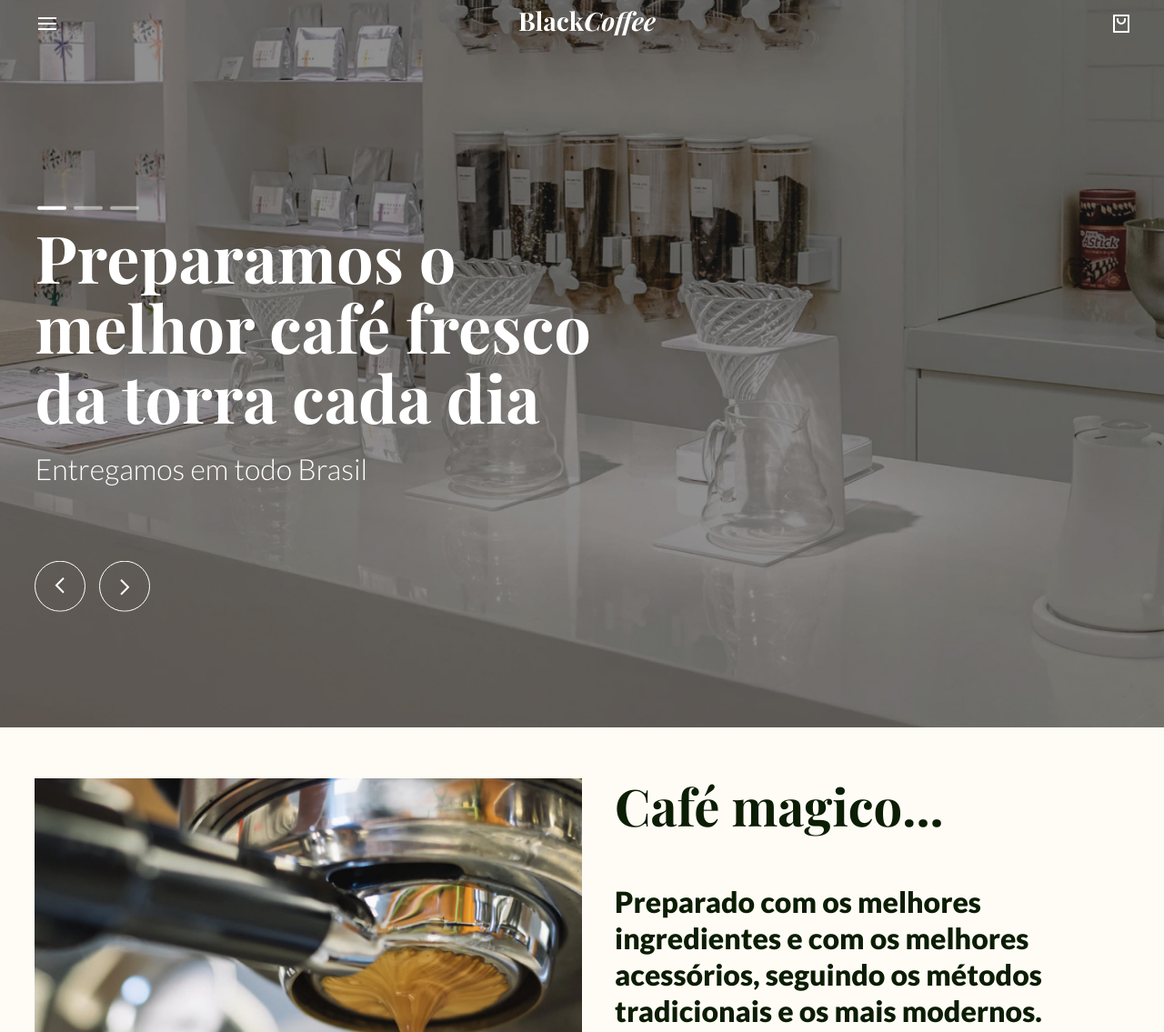
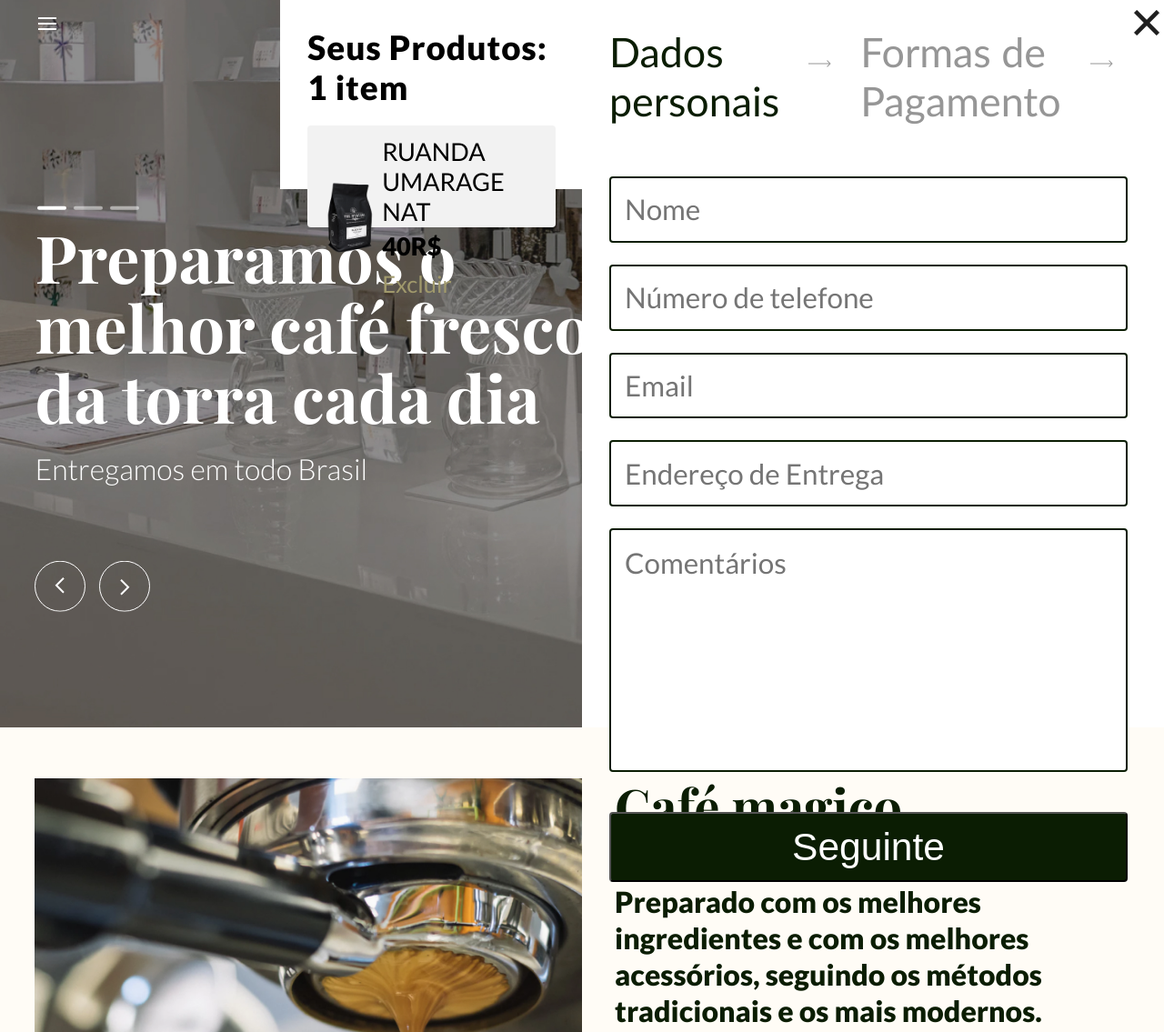
Before and after one commit to vini205/Coffee, a plain HTML site: page index.html in a window 1280 px wide. Shown: the top 1135 px of the page at 91% size. Drawn offline with nearby package versions, Linux system fonts and the light colour scheme.

Commit message:
Arrumando form

```diff
--- a/css/form.css
+++ b/css/form.css
@@ -2,7 +2,7 @@ body{
   font-family: 'Gill Sans', 'Gill Sans MT', Calibri, 'Trebuchet MS', sans-serif;
 }
 .pop-out{
-  display:none;
+  display:block;
 }
 article{
   background-color: white;
@@ -18,10 +18,11 @@ article{
 }
 .pop-out form{
   display: flex;
+  height: 100%;
   flex-direction: column;
 }
 .input__form{
-  height: 120px;
+  height: 12%;
   font-size:2em;
 }
 textarea{
@@ -69,8 +70,8 @@ input.input__form:focus,textarea:focus {
   width: 100%;
   box-sizing: border-box;
   transition: all 0.7s;
-  height: 80px;
-  font-size: 0.9em;
+  height: 13%;
+  font-size: 1.9em;
   font-weigt:700;
 }
 .button__form:hover{
@@ -103,6 +104,7 @@ input.input__form:focus,textarea:focus {
 }
 .cadastro__body{
   color: #0B1D03;
+  height: 100%;
 }
 .cadastro__body__titles{
   display: flex;
@@ -110,7 +112,7 @@ input.input__form:focus,textarea:focus {
   justify-content: flex-start;
   flex-wrap:nowrap;
   margin-top: 30px;
-  font-size: 1.1em;
+  font-size: 2em;
   margin-bottom: 32px;
   overflow-x: hidden;
 }
@@ -157,11 +159,11 @@ input.input__form:focus,textarea:focus {
   justify-content: space-around;
   position: absolute;
   top: 0;
-  left: calc(22% + 1px);
+  left: calc(24% + 1px);
   box-sizing: border-box;
   background-color: white;
-  width: 28%;
-  height: 34%;
+  width: 26%;
+  height: 26%;
   padding: 30px;
 }
 aside.cadastro__product>h4{
```
